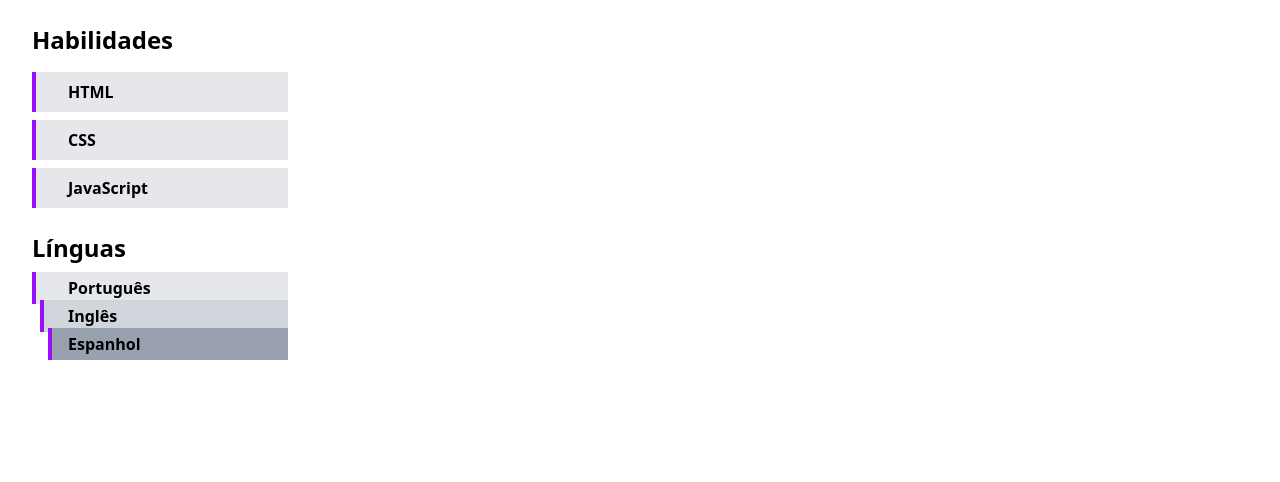
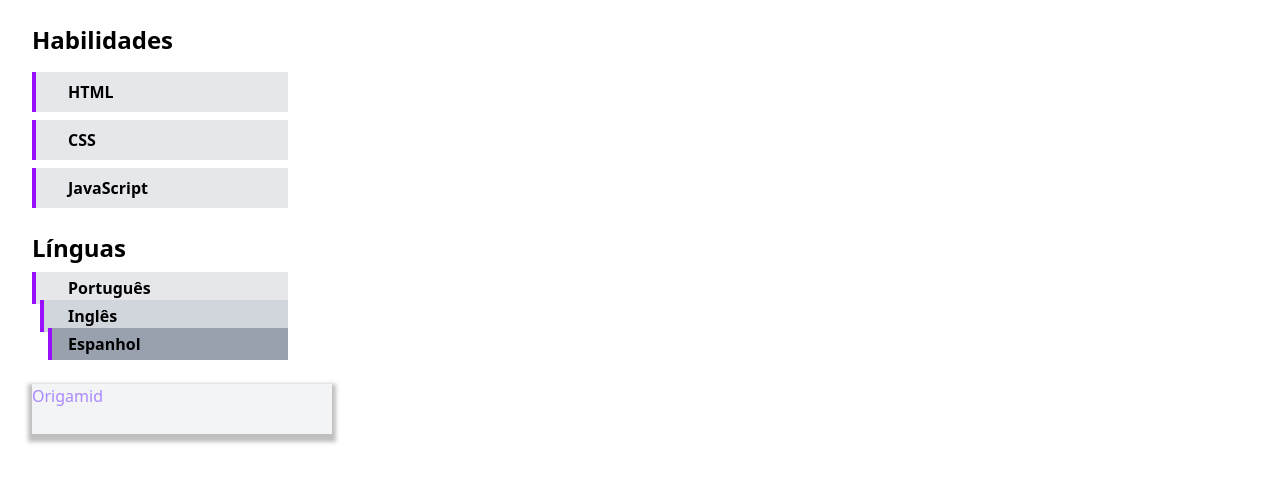
Before and after one commit to rafaasimi/forest-origamid-tailwind, a website: page material/src/index.html in a window 1280 px wide. Shown: the part 116-598 px from the top of the page. Drawn offline with Linux system fonts and the light colour scheme.

Commit message:
aula: valores arbitrarios

```diff
--- a/material/src/index.html
+++ b/material/src/index.html
@@ -25,6 +25,8 @@
     <li class="border-l-4 border-purple-600 py-1 pl-6 bg-gray-300 font-bold ml-2 -mt-1">Inglês</li>
     <li class="border-l-4 border-purple-600 py-1 pl-4 bg-gray-400 font-bold ml-4 -mt-1">Espanhol</li>
   </ul>
+
+  <h1 class="text-[#a8f] bg-gray-100 h-[50px] w-[calc(50vh-100px)] shadow-[0px_4px_4px_4px_rgba(0,0,0,0.25)]">Origamid</h1>
 </body>
 
 </html>
```
Also changed, not shown: material/src/output.css.
